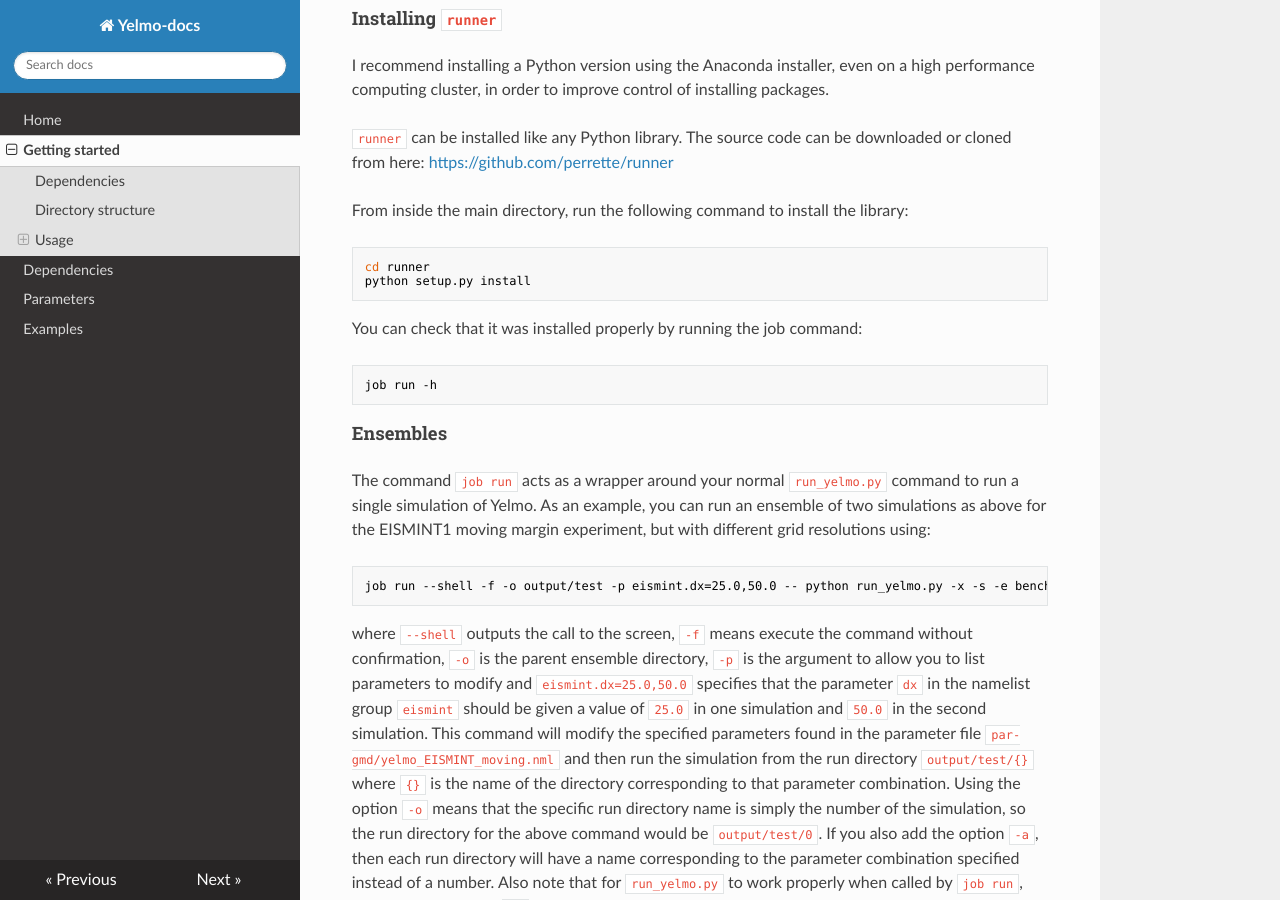
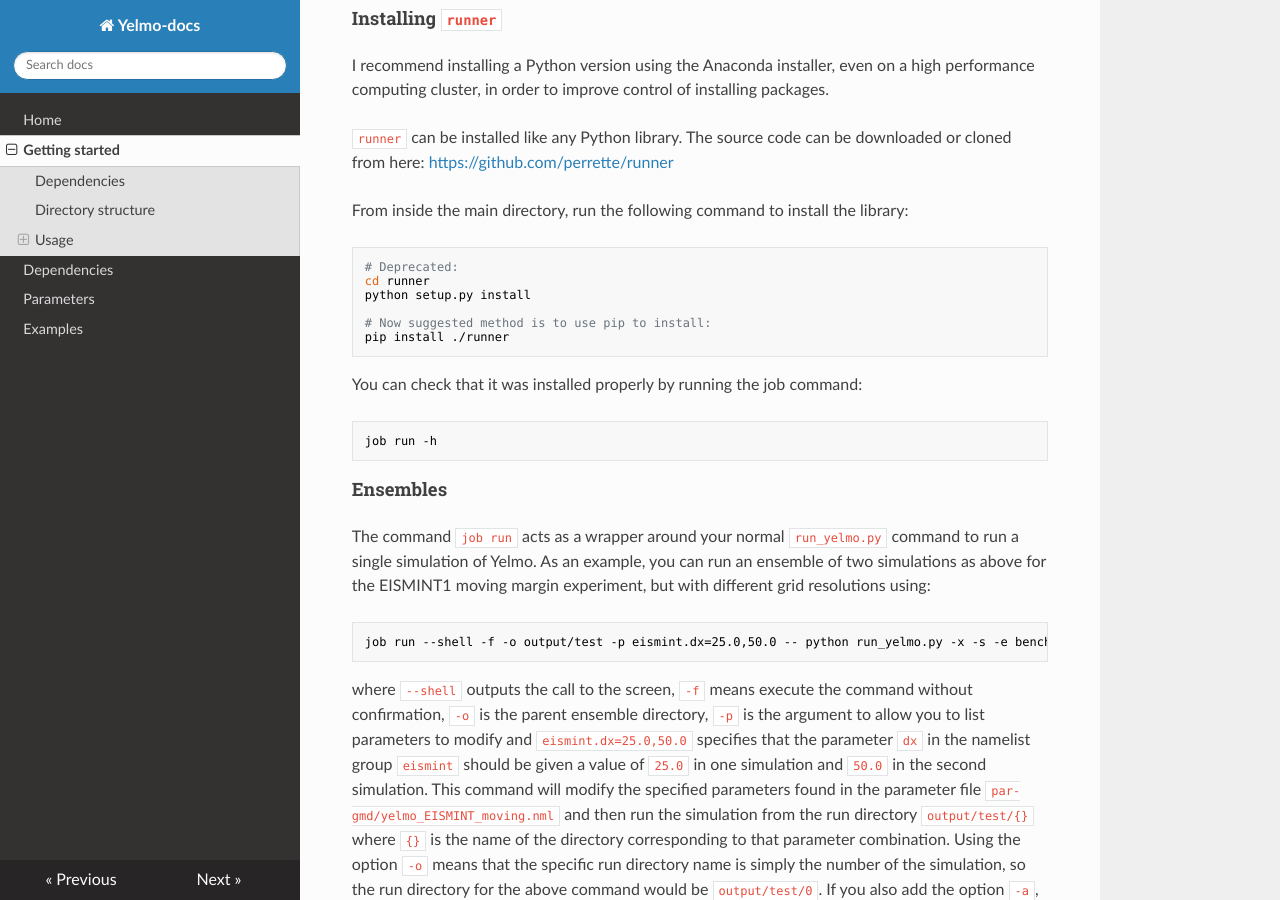
Before and after one commit to palma-ice/yelmo-docs, an MkDocs documentation site: the page built from docs/getting-started.md, in a window 1280 px wide and 900 px high, scrolled down 3330 px. Built offline with MkDocs 1.6.1, drawn with Linux system fonts in a browser that asks for light colours; nearby versions of some CDN libraries.

Commit message:
Minor update with recommendation for how to install runner package.

````diff
--- a/docs/getting-started.md
+++ b/docs/getting-started.md
@@ -143,8 +143,12 @@ or cloned from here:
 
 From inside the main directory, run the following command to install the library:
 ```
+# Deprecated:
 cd runner
 python setup.py install
+
+# Now suggested method is to use pip to install:
+pip install ./runner
 ```
 You can check that it was installed properly by running the job command:
 ```
````
